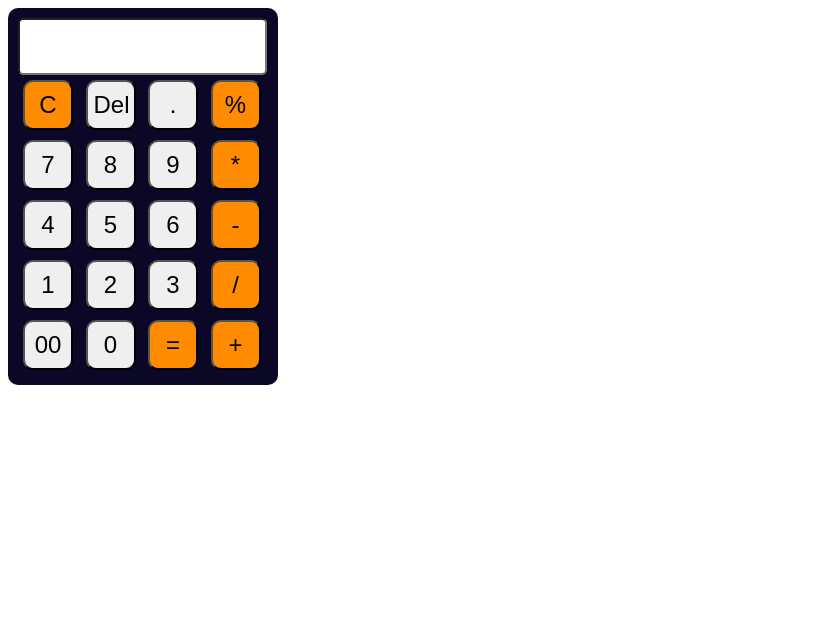
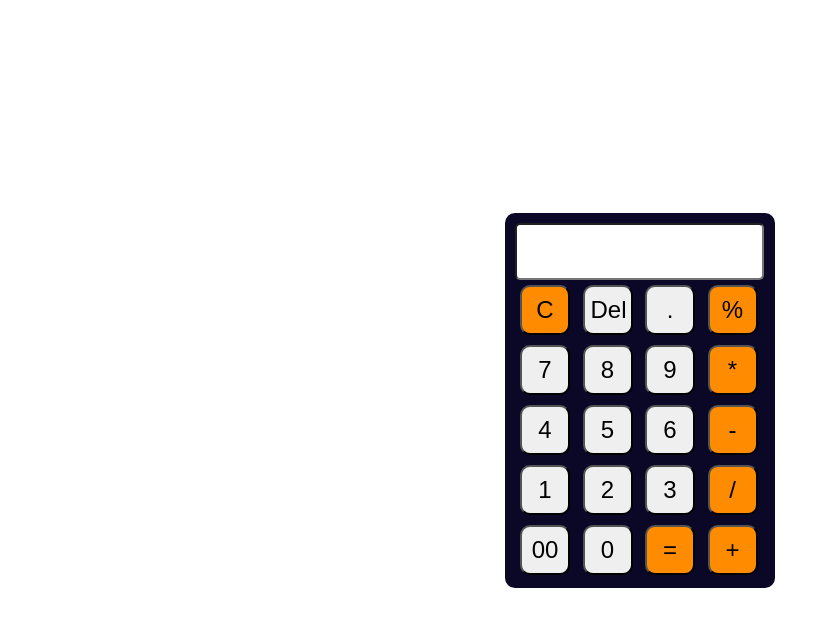
Before and after one commit to EmmanuelAdah/html_css, a plain HTML site: page calculator/calculator.html in a window 1280 px wide. Shown: the whole page, without its empty margins (0-830 px from the left). Drawn offline with Linux system fonts and the light colour scheme.

Commit message:
style sheet for calculator app

```diff
--- a/calculator/calculator.css
+++ b/calculator/calculator.css
@@ -1,14 +1,16 @@
-#body {
-    align-content: center;
+body {
+    align-items: center;
     justify-content: center;
-    width: 100%;
+    display: flex;
+    height: 100vh;
+    margin: 0;
+    overflow: hidden;
 }
-
 .calculator {
     align-items: center;
     justify-content: center;
     width: 250px;
-    height: auto;
+    height: 355px;
     font-family: Arial, sans-serif;
     overflow: hidden;
     background-color: #0a0727;
```
